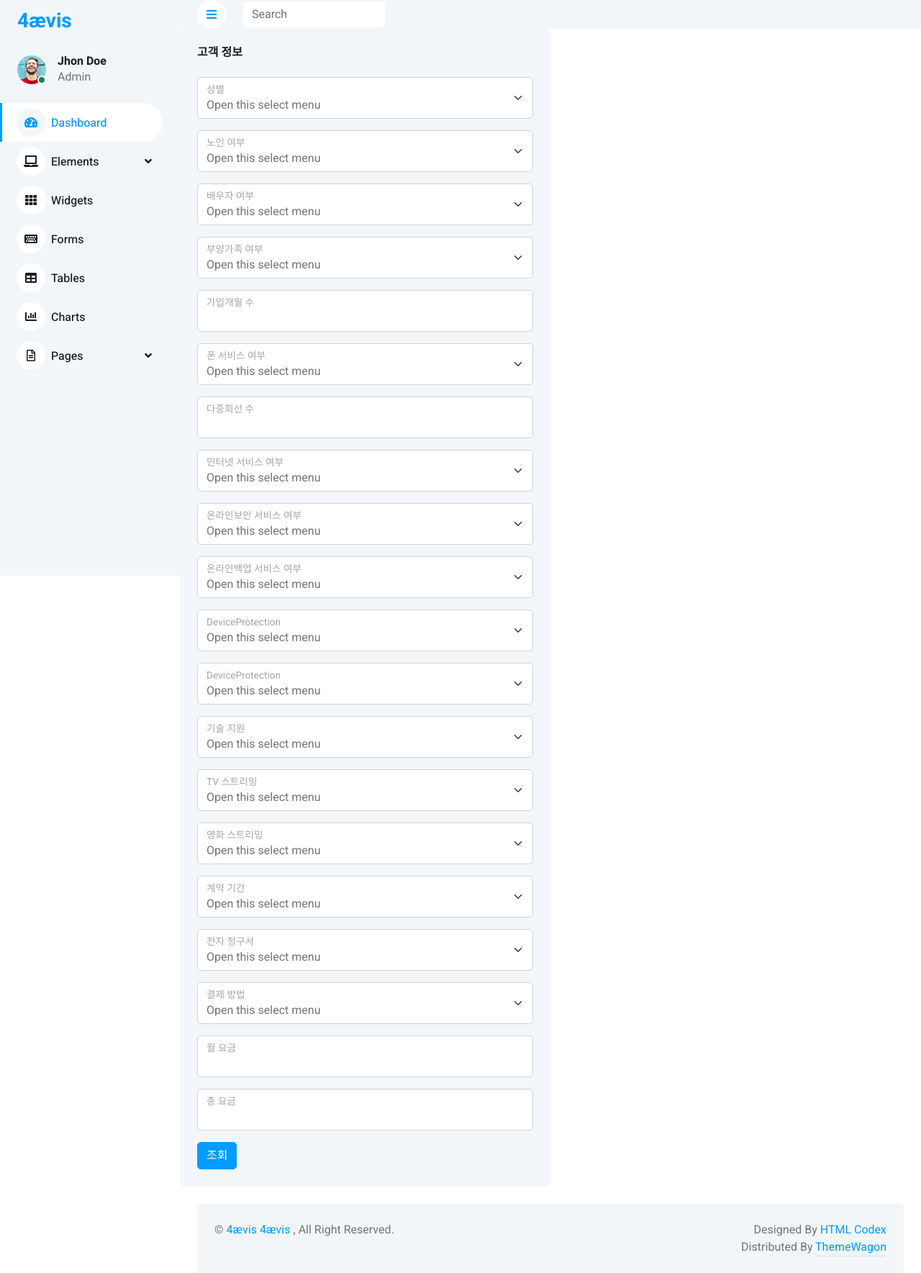
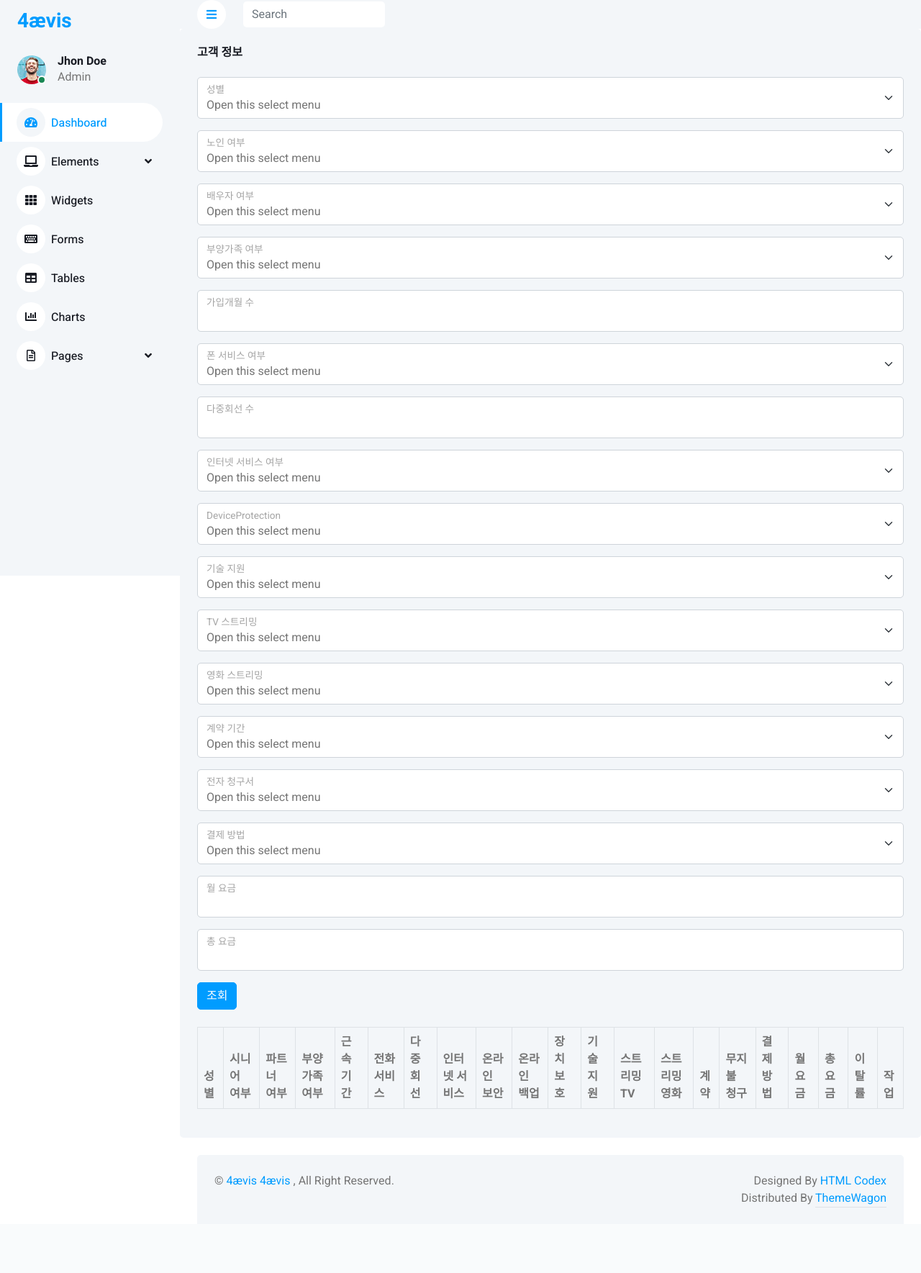
Before and after one commit to SKNETWORKS-FAMILY-AICAMP/SKN03-3rd-4Team, a Django app: page /prediction/ in a window 1280 px wide. Shown: the whole page at 72% size. After the commit the page ends 1678 px from the top, so only its background shows below. Run offline with Django 5.2, Linux system fonts and the light colour scheme; lists and menus that the app fills with data are empty; some libraries are stand-ins or nearby versions.

Commit message:
테이블 추가

```diff
--- a/prediction/urls.py
+++ b/prediction/urls.py
@@ -4,5 +4,6 @@ from . import views
 
 urlpatterns = [
     path('', views.prediction, name='prediction'),
+    path('predict_churn', views.predict_churn, name='predict_churn'),
 
 ]
--- a/prediction/views.py
+++ b/prediction/views.py
@@ -1,6 +1,22 @@
 from django.shortcuts import render
+from django.http import JsonResponse
+import json
+import joblib
+from ml_models.preprocessing import preprocess_input
 
 # Create your views here.
 def prediction(request):
 
     return render(request, 'prediction.html')
+
+def predict_churn(request):
+    data = json.loads(request.body)
+
+    # input_data = preprocess_input(data)
+
+    # 모델 불러오기
+    # model = joblib.load('ml_model/VotingClassifier_best_model.pkl')
+    # 예측
+    # prediction = model.predict(input_data)
+
+    return JsonResponse({'result': 'ㅇ' })
--- a/templates/prediction.html
+++ b/templates/prediction.html
@@ -92,8 +92,6 @@
         <div class="content">
 
 
-
-
             <!-- Navbar Start -->
             <nav class="navbar navbar-expand bg-light navbar-light sticky-top px-4 py-0">
                 <a href="index.html" class="navbar-brand d-flex d-lg-none me-4">
@@ -111,160 +109,156 @@
             <!-- Navbar End -->
 
 
-            <div class="col-sm-12 col-xl-6">
-                <div class="bg-light rounded h-100 p-4">
+            <div class="col-sm-12 col-xl-12 mx-auto">
+                <div class="bg-light rounded h-100 p-4 ">
                     <h6 class="mb-4">고객 정보</h6>
                     <div class="form-floating mb-3">
-                        <select class="form-select" id="floatingSelect"
+                        <select class="form-select" id="gender"
                             aria-label="Floating label select example">
                             <option selected>Open this select menu</option>
                             <option value="1">남자</option>
                             <option value="2">여자</option>
                         </select>
-                        <label for="floatingSelect">성별</label>
+                        <label for="gender">성별</label>
                     </div>
                     <div class="form-floating mb-3">
-                        <select class="form-select" id="floatingSelect"
+                        <select class="form-select" id="seniorCitizen"
                             aria-label="Floating label select example">
                             <option selected>Open this select menu</option>
                             <option value="1">예</option>
                             <option value="2">아니오</option>
                         </select>
-                        <label for="floatingSelect">노인 여부</label>
+                        <label for="seniorCitizen">노인 여부</label>
                     </div>
                     <div class="form-floating mb-3">
-                        <select class="form-select" id="floatingSelect"
+                        <select class="form-select" id="partner"
                             aria-label="Floating label select example">
                             <option selected>Open this select menu</option>
                             <option value="1">예</option>
                             <option value="2">아니오</option>
                         </select>
-                        <label for="floatingSelect">배우자 여부</label>
+                        <label for="partner">배우자 여부</label>
                     </div>
                     <div class="form-floating mb-3">
-                        <select class="form-select" id="floatingSelect"
+                        <select class="form-select" id="dependents"
                             aria-label="Floating label select example">
                             <option selected>Open this select menu</option>
                             <option value="1">예</option>
                             <option value="2">아니오</option>
                         </select>
-                        <label for="floatingSelect">부양가족 여부</label>
+                        <label for="dependents">부양가족 여부</label>
                     </div>
                     <div class="form-floating mb-3">
-                        <input type="number" class="form-control" id="exampleInputEmail1">
-                        <label for="floatingSelect">가입개월 수</label>
+                        <input type="number" class="form-control" id="tenure">
+                        <label for="tenure">가입개월 수</label>
                     </div>
                     <div class="form-floating mb-3">
-                        <select class="form-select" id="floatingSelect"
+                        <select class="form-select" id="phoneService"
                             aria-label="Floating label select example">
                             <option selected>Open this select menu</option>
                             <option value="1">예</option>
                             <option value="2">아니오</option>
                         </select>
-                        <label for="floatingSelect">폰 서비스 여부</label>
+                        <label for="phoneService">폰 서비스 여부</label>
                     </div>
                     <div class="form-floating mb-3">
-                        <input type="number" class="form-control" id="exampleInputEmail1">
-                        <label for="floatingSelect">다중회선 수</label>
+                        <input type="number" class="form-control" id="multipleLines">
+                        <label for="multipleLines">다중회선 수</label>
                     </div>
                     <div class="form-floating mb-3">
-                        <select class="form-select" id="floatingSelect"
+                        <select class="form-select" id="internetService"
                             aria-label="Floating label select example">
                             <option selected>Open this select menu</option>
                             <option value="1">예</option>
                             <option value="2">아니오</option>
                         </select>
-                        <label for="floatingSelect">인터넷 서비스 여부</label>
+                        <label for="internetService">인터넷 서비스 여부</label>
                     </div>
-                    <div class="form-floating mb-3">
-                        <select class="form-select" id="floatingSelect"
+                    <div class="form-floating mb-3" style="display: none;">
+                        <select class="form-select" id="onlineSecurity"
                             aria-label="Floating label select example">
                             <option selected>Open this select menu</option>
                             <option value="1">예</option>
                             <option value="2">아니오</option>
                         </select>
-                        <label for="floatingSelect">온라인보안 서비스 여부</label>
+                        <label for="onlineSecurity">온라인보안 서비스 여부</label>
                     </div>
-                    <div class="form-floating mb-3">
-                        <select class="form-select" id="floatingSelect"
+                    <div class="form-floating mb-3" style="display: none;">
+                        <select class="form-select" id="onlineBackup"
                             aria-label="Floating label select example">
                             <option selected>Open this select menu</option>
                             <option value="1">예</option>
                             <option value="2">아니오</option>
                         </select>
-                        <label for="floatingSelect">온라인백업 서비스 여부</label>
+                        <label for="onlineBackup">온라인백업 서비스 여부</label>
                     </div>
                     <div class="form-floating mb-3">
-                        <select class="form-select" id="floatingSelect"
+                        <select class="form-select" id="deviceProtection"
                             aria-label="Floating label select example">
                             <option selected>Open this select menu</option>
                             <option value="1">예</option>
                             <option value="2">아니오</option>
                         </select>
-                        <label for="floatingSelect">DeviceProtection </label>
+                        <label for="deviceProtection">DeviceProtection </label>
                     </div>
                     <div class="form-floating mb-3">
-                        <select class="form-select" id="floatingSelect"
+                        <select class="form-select" id="techSupport"
                             aria-label="Floating label select example">
                             <option selected>Open this select menu</option>
                             <option value="1">예</option>
                             <option value="2">아니오</option>
                         </select>
-                        <label for="floatingSelect">DeviceProtection </label>
+                        <label for="techSupport">기술 지원</label>
                     </div>
                     <div class="form-floating mb-3">
-                        <select class="form-select" id="floatingSelect" aria-label="Floating label select example">
+                        <select class="form-select" id="streamingTV"
+                            aria-label="Floating label select example">
                             <option selected>Open this select menu</option>
-                            <option value="Yes">예</option>
-                            <option value="No">아니오</option>
-                            <option value="No internet service">인터넷 서비스 없음</option>
+                            <option value="1">예</option>
+                            <option value="2">아니오</option>
+                            <option value="3">인터넷 서비스 없음</option>
                         </select>
-                        <label for="floatingSelect">기술 지원</label>
+                        <label for="streamingTV">TV 스트리밍</label>
                     </div>
                     <div class="form-floating mb-3">
-                        <select class="form-select" id="floatingSelect" aria-label="Floating label select example">
+                        <select class="form-select" id="streamingMovies"
+                            aria-label="Floating label select example">
                             <option selected>Open this select menu</option>
-                            <option value="Yes">예</option>
-                            <option value="No">아니오</option>
-                            <option value="No internet service">인터넷 서비스 없음</option>
+                            <option value="1">예</option>
+                            <option value="2">아니오</option>
+                            <option value="3">인터넷 서비스 없음</option>
                         </select>
-                        <label for="floatingSelect">TV 스트리밍</label>
+                        <label for="streamingMovies">영화 스트리밍</label>
                     </div>
                     <div class="form-floating mb-3">
-                        <select class="form-select" id="floatingSelect" aria-label="Floating label select example">
+                        <select class="form-select" id="contract"
+                            aria-label="Floating label select example">
                             <option selected>Open this select menu</option>
-                            <option value="Yes">예</option>
-                            <option value="No">아니오</option>
-                            <option value="No internet service">인터넷 서비스 없음</option>
+                            <option value="1">월 단위</option>
+                            <option value="2">1년</option>
+                            <option value="3">2년</option>
                         </select>
-                        <label for="floatingSelect">영화 스트리밍</label>
+                        <label for="contract">계약 기간</label>
                     </div>
                     <div class="form-floating mb-3">
-                        <select class="form-select" id="floatingSelect" aria-label="Floating label select example">
+                        <select class="form-select" id="paperlessBilling"
+                            aria-label="Floating label select example">
                             <option selected>Open this select menu</option>
-                            <option value="Month-to-month">월 단위</option>
-                            <option value="One year">1년</option>
-                            <option value="Two year">2년</option>
+                            <option value="1">예</option>
+                            <option value="2">아니오</option>
                         </select>
-                        <label for="floatingSelect">계약 기간</label>
+                        <label for="paperlessBilling">전자 청구서</label>
                     </div>
                     <div class="form-floating mb-3">
-                        <select class="form-select" id="floatingSelect" aria-label="Floating label select example">
+                        <select class="form-select" id="paymentMethod"
+                            aria-label="Floating label select example">
                             <option selected>Open this select menu</option>
-                            <option value="Yes">예</option>
-                            <option value="No">아니오</option>
+                            <option value="1">전자 수표</option>
+                            <option value="2">우편 수표</option>
+                            <option value="3">자동 은행 이체</option>
+                            <option value="4">자동 신용카드 결제</option>
                         </select>
-                        <label for="floatingSelect">전자 청구서</label>
-                    </div>
-                    <div class="form-floating mb-3">
-                        <select class="form-select" id="floatingSelect" aria-label="Floating label select example">
-                            <option selected>Open this select menu</option>
-                            <option value="Electronic check">전자 수표</option>
-                            <option value="Mailed check">우편 수표</option>
-                            <option value="Bank transfer (automatic)">자동 은행 이체</option>
-                            <option value="Credit card (automatic)">자동 신용카드 결제</option>
-                        </select>
-                        <label for="floatingSelect">결제 방법</label>
+                        <label for="paymentMethod">결제 방법</label>
                     </div>
                     <div class="form-floating mb-3">
                         <input type="number" class="form-control" id="monthlyCharges" step="0.01">
@@ -276,10 +270,39 @@
                     </div>
                     <button type="button" class="btn btn-primary" id="submitBtn">조회</button>
                     <div id="result"></div>
+                    <div id="dataTableContainer" class="mt-4 d-flex justify-content-center">
+                        <table id="dataTable" class="table table-bordered">
+                            <thead>
+                                <tr>
+                                    <th>성별</th>
+                                    <th>시니어 여부</th>
+                                    <th>파트너 여부</th>
+                                    <th>부양가족 여부</th>
+                                    <th>근속 기간</th>
+                                    <th>전화 서비스</th>
+                                    <th>다중 회선</th>
+                                    <th>인터넷 서비스</th>
+                                    <th>온라인 보안</th>
+                                    <th>온라인 백업</th>
+                                    <th>장치 보호</th>
+                                    <th>기술 지원</th>
+                                    <th>스트리밍 TV</th>
+                                    <th>스트리밍 영화</th>
+                                    <th>계약</th>
+                                    <th>무지불 청구</th>
+                                    <th>결제 방법</th>
+                                    <th>월 요금</th>
+                                    <th>총 요금</th>
+                                    <th>이탈률</th>
+                                    <th>작업</th>
+                                </tr>
+                            </thead>
+                            <tbody>
+                            </tbody>
+                        </table>
+                    </div>
                 </div>
             </div>
-
-
             <!-- Footer Start -->
             <div class="container-fluid pt-4 px-4">
                 <div class="bg-light rounded-top p-4">
@@ -318,45 +341,117 @@
 
     <!-- Template Javascript -->
     <script src="{% static 'prediction/js/main.js' %}"></script>
+
+
     <script>
+    document.getElementById('internetService').addEventListener('change', function() {
+        const internetService = this.value;
+        const onlineSecurity = document.querySelector('label[for="onlineSecurity"]').parentElement;
+        const onlineBackup = document.querySelector('label[for="onlineBackup"]').parentElement;
+
+        if (internetService == '1') { // 예
+            onlineSecurity.style.display = 'block';
+            onlineBackup.style.display = 'block';
+        } else {
+            onlineSecurity.style.display = 'none';
+            onlineBackup.style.display = 'none';
+        }
+    });
+
+    document.addEventListener('DOMContentLoaded', function() {
+        const event = new Event('change');
+        document.getElementById('internetService').dispatchEvent(event);
+    });
+
     document.getElementById('submitBtn').addEventListener('click', function() {
         const data = {
-            gender: document.getElementById('floatingSelect').value,
-            seniorCitizen: document.getElementById('floatingSelect').value,
-            partner: document.getElementById('floatingSelect').value,
-            dependents: document.getElementById('floatingSelect').value,
-            tenure: document.getElementById('exampleInputEmail1').value,
-            phoneService: document.getElementById('floatingSelect').value,
-            multipleLines: document.getElementById('exampleInputEmail1').value,
-            internetService: document.getElementById('floatingSelect').value,
-            onlineSecurity: document.getElementById('floatingSelect').value,
-            onlineBackup: document.getElementById('floatingSelect').value,
-            deviceProtection: document.getElementById('floatingSelect').value,
-            techSupport: document.getElementById('floatingSelect').value,
-            streamingTV: document.getElementById('floatingSelect').value,
-            streamingMovies: document.getElementById('floatingSelect').value,
-            contract: document.getElementById('floatingSelect').value,
-            paperlessBilling: document.getElementById('floatingSelect').value,
-            paymentMethod: document.getElementById('floatingSelect').value,
+            gender: document.getElementById('gender').value,
+            seniorCitizen: document.getElementById('seniorCitizen').value,
+            partner: document.getElementById('partner').value,
+            dependents: document.getElementById('dependents').value,
+            tenure: document.getElementById('tenure').value,
+            phoneService: document.getElementById('phoneService').value,
+            multipleLines: document.getElementById('multipleLines').value,
+            internetService: document.getElementById('internetService').value,
+            onlineSecurity: document.getElementById('onlineSecurity').value,
+            onlineBackup: document.getElementById('onlineBackup').value,
+            deviceProtection: document.getElementById('deviceProtection').value,
+            techSupport: document.getElementById('techSupport').value,
+            streamingTV: document.getElementById('streamingTV').value,
+            streamingMovies: document.getElementById('streamingMovies').value,
+            contract: document.getElementById('contract').value,
+            paperlessBilling: document.getElementById('paperlessBilling').value,
+            paymentMethod: document.getElementById('paymentMethod').value,
             monthlyCharges: document.getElementById('monthlyCharges').value,
             totalCharges: document.getElementById('totalCharges').value
         };
 
-        fetch('/your-endpoint-url/', {
+        const displayData = {
+            gender: document.getElementById('gender').selectedOptions[0].text,
+            seniorCitizen: document.getElementById('seniorCitizen').selectedOptions[0].text,
+            partner: document.getElementById('partner').selectedOptions[0].text,
+            dependents: document.getElementById('dependents').selectedOptions[0].text,
+            tenure: document.getElementById('tenure').value,
+            phoneService: document.getElementById('phoneService').selectedOptions[0].text,
+            multipleLines: document.getElementById('multipleLines').value,
+            internetService: document.getElementById('internetService').selectedOptions[0].text,
+            onlineSecurity: document.getElementById('onlineSecurity').selectedOptions[0].text,
+            onlineBackup: document.getElementById('onlineBackup').selectedOptions[0].text,
+            deviceProtection: document.getElementById('deviceProtection').selectedOptions[0].text,
+            techSupport: document.getElementById('techSupport').selectedOptions[0].text,
+            streamingTV: document.getElementById('streamingTV').selectedOptions[0].text,
+            streamingMovies: document.getElementById('streamingMovies').selectedOptions[0].text,
+            contract: document.getElementById('contract').selectedOptions[0].text,
+            paperlessBilling: document.getElementById('paperlessBilling').selectedOptions[0].text,
+            paymentMethod: document.getElementById('paymentMethod').selectedOptions[0].text,
+            monthlyCharges: document.getElementById('monthlyCharges').value,
+            totalCharges: document.getElementById('totalCharges').value
+        };
+
+        fetch('predict_churn', {
             method: 'POST',
             headers: {
                 'Content-Type': 'application/json',
-                'X-CSRFToken': '{{ csrf_token }}'
+                'X-CSRFToken': '{{ csrf_token }}' // Django CSRF token
             },
             body: JSON.stringify(data)
         })
         .then(response => response.json())
-        .then(data => {
-            document.getElementById('result').innerText = data.result;
+        .then(result => {
+            document.getElementById('result').innerText = JSON.stringify(result);
+
+            const dataTableBody = document.querySelector('#dataTable tbody');
+            const row = document.createElement('tr');
+
+            for (const value of Object.values(displayData)) {
+                const cell = document.createElement('td');
+                cell.textContent = value;
+                row.appendChild(cell);
+            }
+            const churnRateCell = document.createElement('td');
+            churnRateCell.textContent = JSON.stringify(result);
+            row.appendChild(churnRateCell);
+
+            const actionCell = document.createElement('td');
+            const actionButton = document.createElement('button');
+            actionButton.textContent = '작업';
+            actionButton.className = 'btn btn-secondary';
+            actionButton.addEventListener('click', function() {
+                alert(JSON.stringify(data));
+            });
+
+            actionCell.appendChild(actionButton);
+            row.appendChild(actionCell);
+
+            dataTableBody.appendChild(row);
         })
-        .catch(error => console.error('Error:', error));
+        .catch(error => {
+            console.error('Error:', error);
+        });
     });
     </script>
+
+
 </body>
 
 </html>
```
Also changed, not shown: ml_models/preprocessing.py (added, +13 -0 lines), static/prediction/js/prediction.js (added, +40 -0 lines), static/prediction/js/main.js (line endings or trailing spaces).
